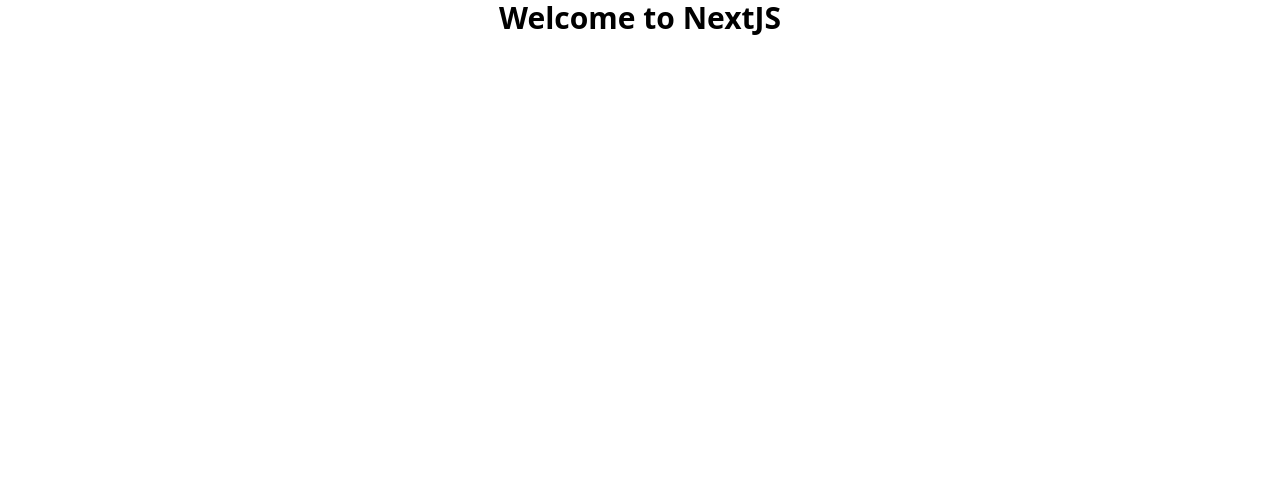
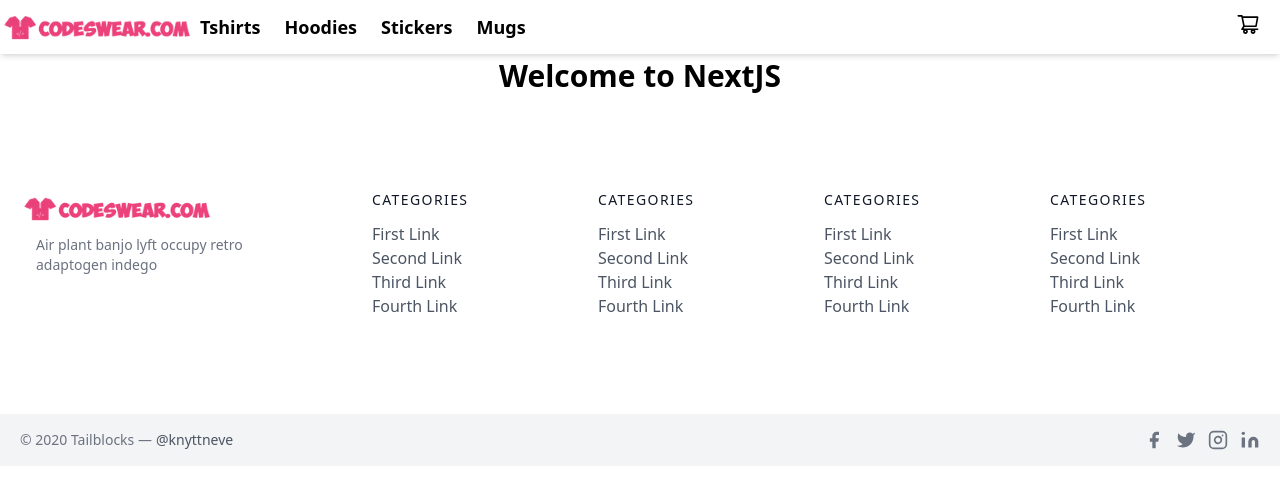
Before and after one commit to suvashsenchuri/Codeswear, a Next.js app: page / in a window 1280 px wide. Shown: the top 488 px of the page. Built offline with nearby package versions, Linux system fonts and the light colour scheme.

Commit message:
Added NavBar, Footer and T-Shirt page

```diff
--- /dev/null
+++ b/components/Footer.js
@@ -0,0 +1,129 @@
+import React from 'react'
+import Link from 'next/link'
+import Image from 'next/image'
+
+const Footer = () => {
+  return (
+    <div>
+      <footer className="text-gray-600 body-font">
+        <div className="container px-5 py-24 mx-auto flex md:items-center lg:items-start md:flex-row md:flex-nowrap flex-wrap flex-col">
+          <div className="w-64 flex-shrink-0 md:mx-0 mx-auto text-center md:text-left">
+            <Link href={'/'}>
+              <div className="flex title-font font-medium items-center md:justify-start justify-center text-gray-900">
+                <Image
+                  src="/logo.webp"
+                  alt="logo"
+                  height={40}
+                  width={200} />
+              </div>
+            </Link>
+            <p className="mt-2 px-4 text-sm text-gray-500">Air plant banjo lyft occupy retro adaptogen indego</p>
+          </div>
+          <div className="flex-grow flex flex-wrap md:pl-20 -mb-10 md:mt-0 mt-10 md:text-left text-center">
+            <div className="lg:w-1/4 md:w-1/2 w-full px-4">
+              <h2 className="title-font font-medium text-gray-900 tracking-widest text-sm mb-3">CATEGORIES</h2>
+              <nav className="list-none mb-10">
+                <li>
+                  <a className="text-gray-600 hover:text-gray-800">First Link</a>
+                </li>
+                <li>
+                  <a className="text-gray-600 hover:text-gray-800">Second Link</a>
+                </li>
+                <li>
+                  <a className="text-gray-600 hover:text-gray-800">Third Link</a>
+                </li>
+                <li>
+                  <a className="text-gray-600 hover:text-gray-800">Fourth Link</a>
+                </li>
+              </nav>
+            </div>
+            <div className="lg:w-1/4 md:w-1/2 w-full px-4">
+              <h2 className="title-font font-medium text-gray-900 tracking-widest text-sm mb-3">CATEGORIES</h2>
+              <nav className="list-none mb-10">
+                <li>
+                  <a className="text-gray-600 hover:text-gray-800">First Link</a>
+                </li>
+                <li>
+                  <a className="text-gray-600 hover:text-gray-800">Second Link</a>
+                </li>
+                <li>
+                  <a className="text-gray-600 hover:text-gray-800">Third Link</a>
+                </li>
+                <li>
+                  <a className="text-gray-600 hover:text-gray-800">Fourth Link</a>
+                </li>
+              </nav>
+            </div>
+            <div className="lg:w-1/4 md:w-1/2 w-full px-4">
+              <h2 className="title-font font-medium text-gray-900 tracking-widest text-sm mb-3">CATEGORIES</h2>
+              <nav className="list-none mb-10">
+                <li>
+                  <a className="text-gray-600 hover:text-gray-800">First Link</a>
+                </li>
+                <li>
+                  <a className="text-gray-600 hover:text-gray-800">Second Link</a>
+                </li>
+                <li>
+                  <a className="text-gray-600 hover:text-gray-800">Third Link</a>
+                </li>
+                <li>
+                  <a className="text-gray-600 hover:text-gray-800">Fourth Link</a>
+                </li>
+              </nav>
+            </div>
+            <div className="lg:w-1/4 md:w-1/2 w-full px-4">
+              <h2 className="title-font font-medium text-gray-900 tracking-widest text-sm mb-3">CATEGORIES</h2>
+              <nav className="list-none mb-10">
+                <li>
+                  <a className="text-gray-600 hover:text-gray-800">First Link</a>
+                </li>
+                <li>
+                  <a className="text-gray-600 hover:text-gray-800">Second Link</a>
+                </li>
+                <li>
+                  <a className="text-gray-600 hover:text-gray-800">Third Link</a>
+                </li>
+                <li>
+                  <a className="text-gray-600 hover:text-gray-800">Fourth Link</a>
+                </li>
+              </nav>
+            </div>
+          </div>
+        </div>
+        <div className="bg-gray-100">
+          <div className="container mx-auto py-4 px-5 flex flex-wrap flex-col sm:flex-row">
+            <p className="text-gray-500 text-sm text-center sm:text-left">© 2020 Tailblocks —
+              <a href="https://twitter.com/knyttneve" rel="noopener noreferrer" className="text-gray-600 ml-1" target="_blank">@knyttneve</a>
+            </p>
+            <span className="inline-flex sm:ml-auto sm:mt-0 mt-2 justify-center sm:justify-start">
+              <a className="text-gray-500">
+                <svg fill="currentColor" strokeLinecap="round" strokeLinejoin="round" strokeWidth="2" className="w-5 h-5" viewBox="0 0 24 24">
+                  <path d="M18 2h-3a5 5 0 00-5 5v3H7v4h3v8h4v-8h3l1-4h-4V7a1 1 0 011-1h3z"></path>
+                </svg>
+              </a>
+              <a className="ml-3 text-gray-500">
+                <svg fill="currentColor" strokeLinecap="round" strokeLinejoin="round" strokeWidth="2" className="w-5 h-5" viewBox="0 0 24 24">
+                  <path d="M23 3a10.9 10.9 0 01-3.14 1.53 4.48 4.48 0 00-7.86 3v1A10.66 10.66 0 013 4s-4 9 5 13a11.64 11.64 0 01-7 2c9 5 20 0 20-11.5a4.5 4.5 0 00-.08-.83A7.72 7.72 0 0023 3z"></path>
+                </svg>
+              </a>
+              <a className="ml-3 text-gray-500">
+                <svg fill="none" stroke="currentColor" strokeLinecap="round" strokeLinejoin="round" strokeWidth="2" className="w-5 h-5" viewBox="0 0 24 24">
+                  <rect width="20" height="20" x="2" y="2" rx="5" ry="5"></rect>
+                  <path d="M16 11.37A4 4 0 1112.63 8 4 4 0 0116 11.37zm1.5-4.87h.01"></path>
+                </svg>
+              </a>
+              <a className="ml-3 text-gray-500">
+                <svg fill="currentColor" stroke="currentColor" strokeLinecap="round" strokeLinejoin="round" strokeWidth="0" className="w-5 h-5" viewBox="0 0 24 24">
+                  <path stroke="none" d="M16 8a6 6 0 016 6v7h-4v-7a2 2 0 00-2-2 2 2 0 00-2 2v7h-4v-7a6 6 0 016-6zM2 9h4v12H2z"></path>
+                  <circle cx="4" cy="4" r="2" stroke="none"></circle>
+                </svg>
+              </a>
+            </span>
+          </div>
+        </div>
+      </footer>
+    </div>
+  )
+}
+
+export default Footer
--- /dev/null
+++ b/components/Navbar.js
@@ -0,0 +1,34 @@
+import Image from 'next/image'
+import { AiOutlineShoppingCart } from "react-icons/ai";
+import Link from 'next/link';
+
+const Navbar = () => {
+  return (
+    <div className='flex flex-col md:flex-row md:justify-start justify-center items-center shadow-md mb-1 py-2'>
+      <div className="logo">
+        <Link href={'/'}>
+          <div className="flex title-font font-medium items-center md:justify-start justify-center text-gray-900">
+            <Image
+              src="/logo.webp"
+              alt="logo"
+              height={40}
+              width={200} />
+          </div>
+        </Link>
+      </div>
+      <div className="main-menu">
+        <ul className='flex items-center space-x-6 font-bold md:text-lg'>
+          <Link href={'/tshirts'}><li>Tshirts</li></Link>
+          <Link href={'/hoodies'}><li>Hoodies</li></Link>
+          <Link href={'/stickers'}><li>Stickers</li></Link>
+          <Link href={'/mugs'}><li>Mugs</li></Link>
+        </ul>
+      </div>
+      <div className="cart absolute right-0 mx-5 top-3">
+        <AiOutlineShoppingCart className='text-2xl' />
+      </div>
+    </div>
+  )
+}
+
+export default Navbar
--- a/pages/_app.js
+++ b/pages/_app.js
@@ -1,7 +1,13 @@
 import '../styles/globals.css'
+import Navbar from '../components/Navbar'
+import Footer from '../components/Footer'
 
 function MyApp({ Component, pageProps }) {
-  return <Component {...pageProps} />
+  return <>
+    <Navbar />
+    <Component{...pageProps} />
+    <Footer />
+  </>
 }
 
 export default MyApp
```
